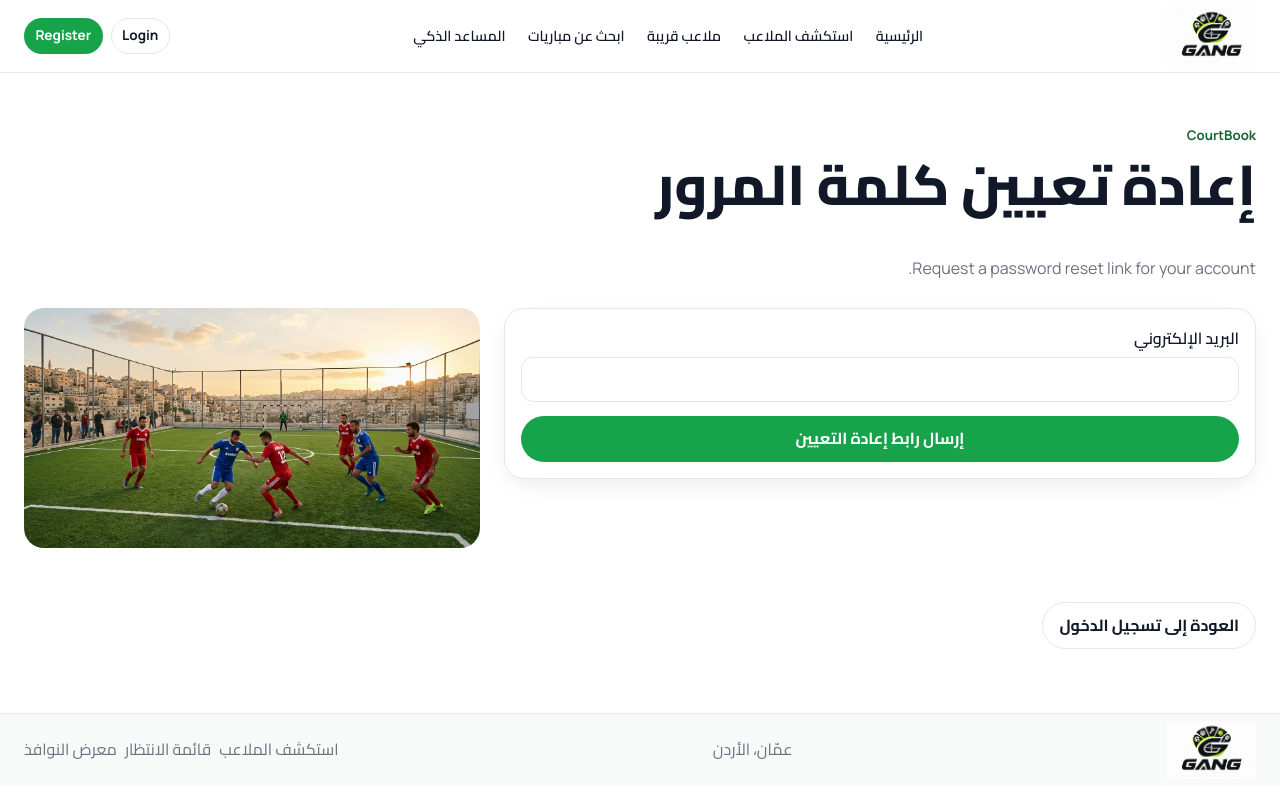
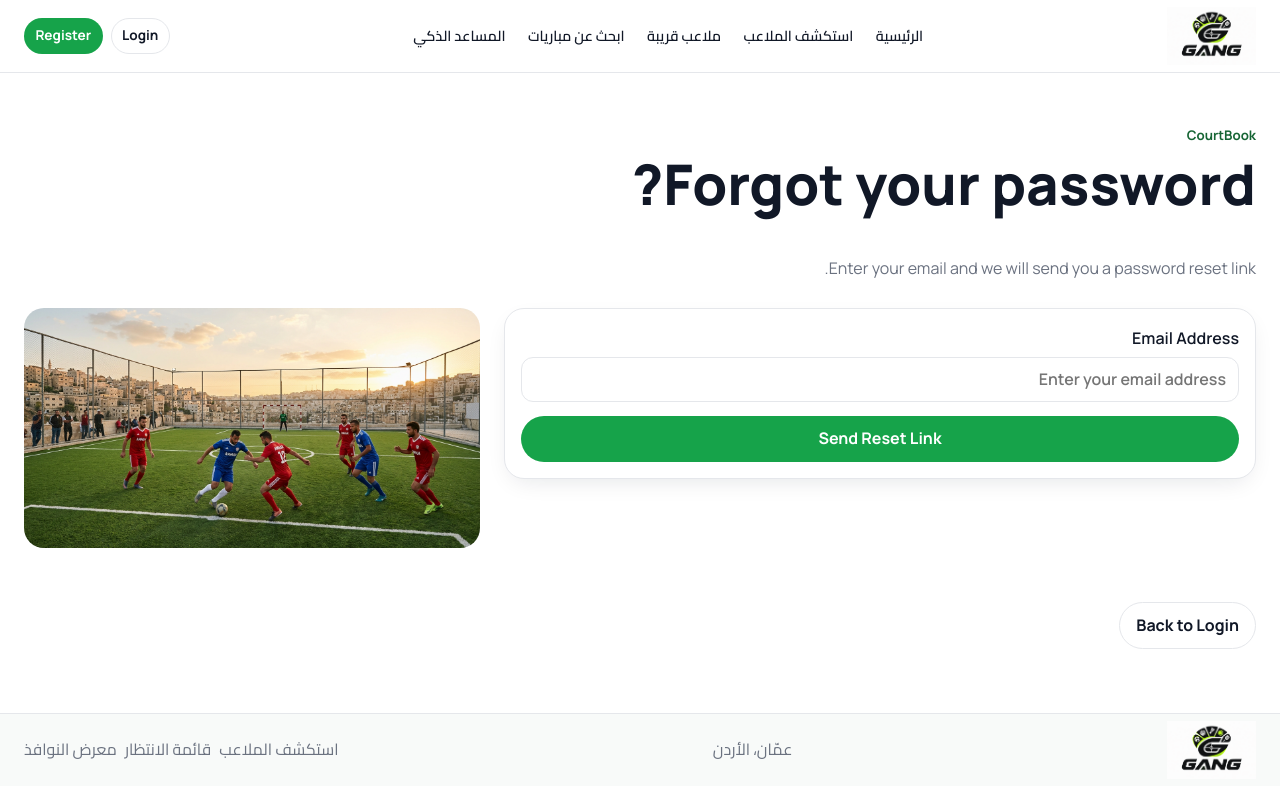
Before and after one commit to farahelaydi3-bit/Gang, a Laravel app: page /courtbook/forgot-password in a window 1280 px wide. Run offline with Laravel 12, Linux system fonts and the light colour scheme.

Commit message:
add rest password link

```diff
--- a/app/Http/Controllers/Auth/NewPasswordController.php
+++ b/app/Http/Controllers/Auth/NewPasswordController.php
@@ -21,7 +21,7 @@ class NewPasswordController extends Controller
      */
     public function create(Request $request): View
     {
-        return view('auth.reset-password', ['request' => $request]);
+        return view('pages.reset-password', ['request' => $request]);
     }
 
     /**
--- a/resources/views/pages/forgot-password.blade.php
+++ b/resources/views/pages/forgot-password.blade.php
@@ -1,17 +1,67 @@
+
 @extends('layouts.demo')
 
-@section('title', __('Forgot Password'))
+@section('title', 'Forgot Password')
 @section('page', 'forgot-password')
 
 @section('content')
-    <div class="wrap page">
-        @include('pages.heading', [
-            'heading' => 'Reset your password',
-            'description' => 'Request a password reset link for your account.',
-        ])
-        @include('pages.auth-form', [
-            'mode' => 'forgot-password',
-            'submitUrl' => route('password.email'),
-        ])
+
+<div class="wrap page">
+
+    @include('pages.heading', [
+        'heading' => 'Forgot your password?',
+        'description' => 'Enter your email and we will send you a password reset link.'
+    ])
+
+    @if (session('status'))
+        <div class="panel" role="status">
+            {{ session('status') }}
+        </div>
+    @endif
+
+    <div class="details">
+
+        <form class="panel stack"
+              method="POST"
+              action="{{ route('password.email') }}">
+
+            @csrf
+
+            <label>
+                Email Address
+
+                <input
+                    type="email"
+                    name="email"
+                    value="{{ old('email') }}"
+                    placeholder="Enter your email address"
+                    autocomplete="email"
+                    required>
+            </label>
+
+            @error('email')
+                <span role="alert">{{ $message }}</span>
+            @enderror
+
+            <button type="submit">
+                Send Reset Link
+            </button>
+
+        </form>
+
+        <img
+            class="gallery"
+            src="{{ asset('courtbook-assets/images/hero-football.png') }}"
+            alt="Football Court">
+
     </div>
+
+    <div class="row section">
+        <a class="button outline" href="{{ route('login') }}">
+            Back to Login
+        </a>
+    </div>
+
+</div>
+
 @endsection
--- a/resources/views/pages/login.blade.php
+++ b/resources/views/pages/login.blade.php
@@ -11,6 +11,11 @@
     'heading' => 'Welcome back',
     'description' => 'Log in to your CourtBook account.'
     ])
+    @if (session('status'))
+    <div class="panel" role="status">
+        {{ session('status') }}
+    </div>
+    @endif
 
     @include('pages.auth-form', [
     'mode' => 'login',
```
Also changed, not shown: app/Http/Controllers/Auth/PasswordResetLinkController.php (+4 -4 lines), resources/views/pages/reset-password.blade.php (added, +94 -0 lines).
